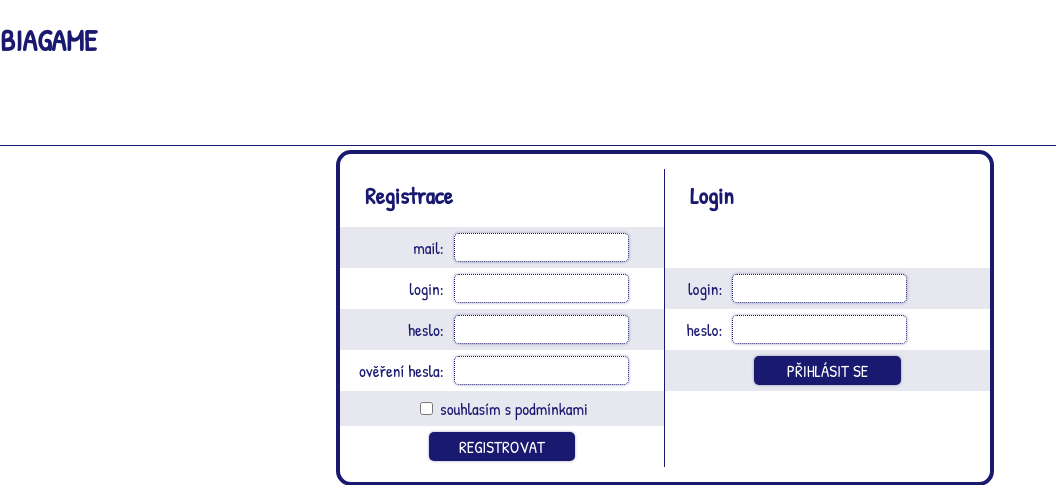
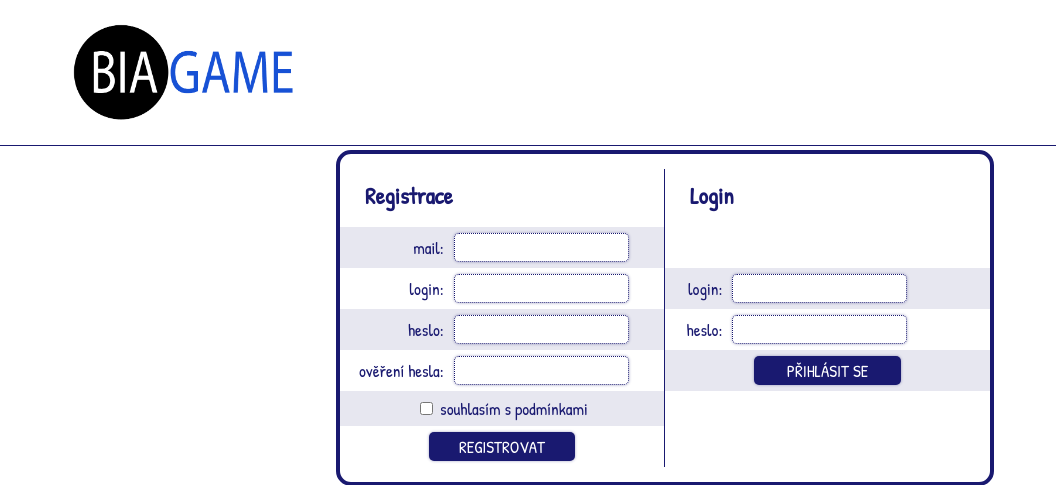
Before and after one commit to ununik/biagame, a PHP site: page /terminal/index.php?page=logo in a window 1280 px wide. Shown: the top 485 px of the page, without its empty margins (0-1056 px from the left). Run offline with PHP 8.4, Linux system fonts and the light colour scheme; data comes from the database, SQL or seed files in the repository.

Commit message:
add logo

```diff
--- a/css/basicPage.css
+++ b/css/basicPage.css
@@ -18,6 +18,18 @@ h3{
 	left: 0px;
 	width: 100%;
 	height: 150px;
+}
+#headline h1{
+	height: 200px;
+	width: 350px;
+	background-image: url('../images/page/logo.png');
+	background-size: 300px auto;
+	background-repeat: no-repeat;
+    text-indent: -9999px;
+    white-space: nowrap;
+    position: absolute;
+    top: -55px;
+    left: 35px;
 }
 #headerPanel{
 	position: absolute;
```
Also changed, not shown: images/page/logo.png (added).
